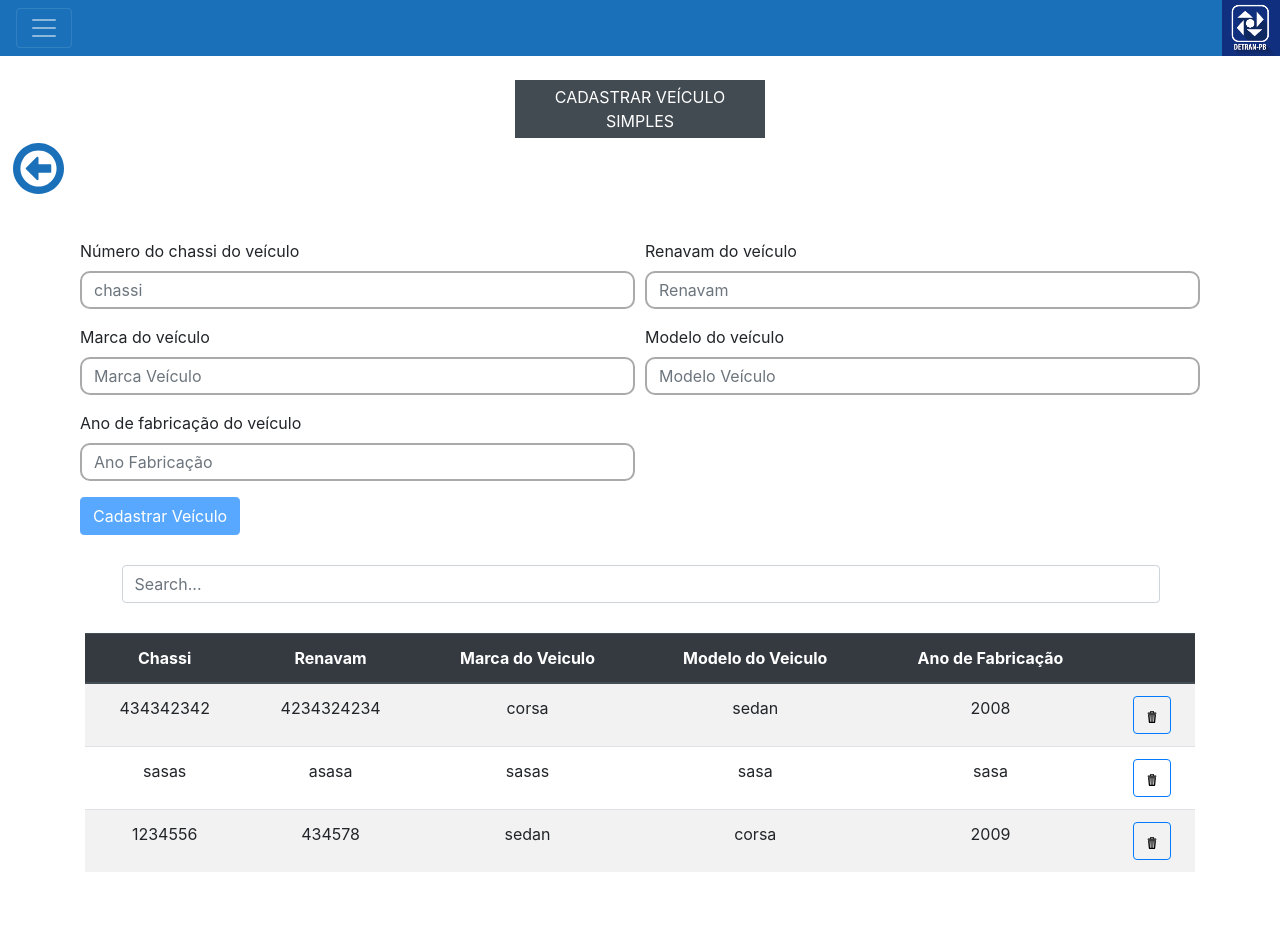
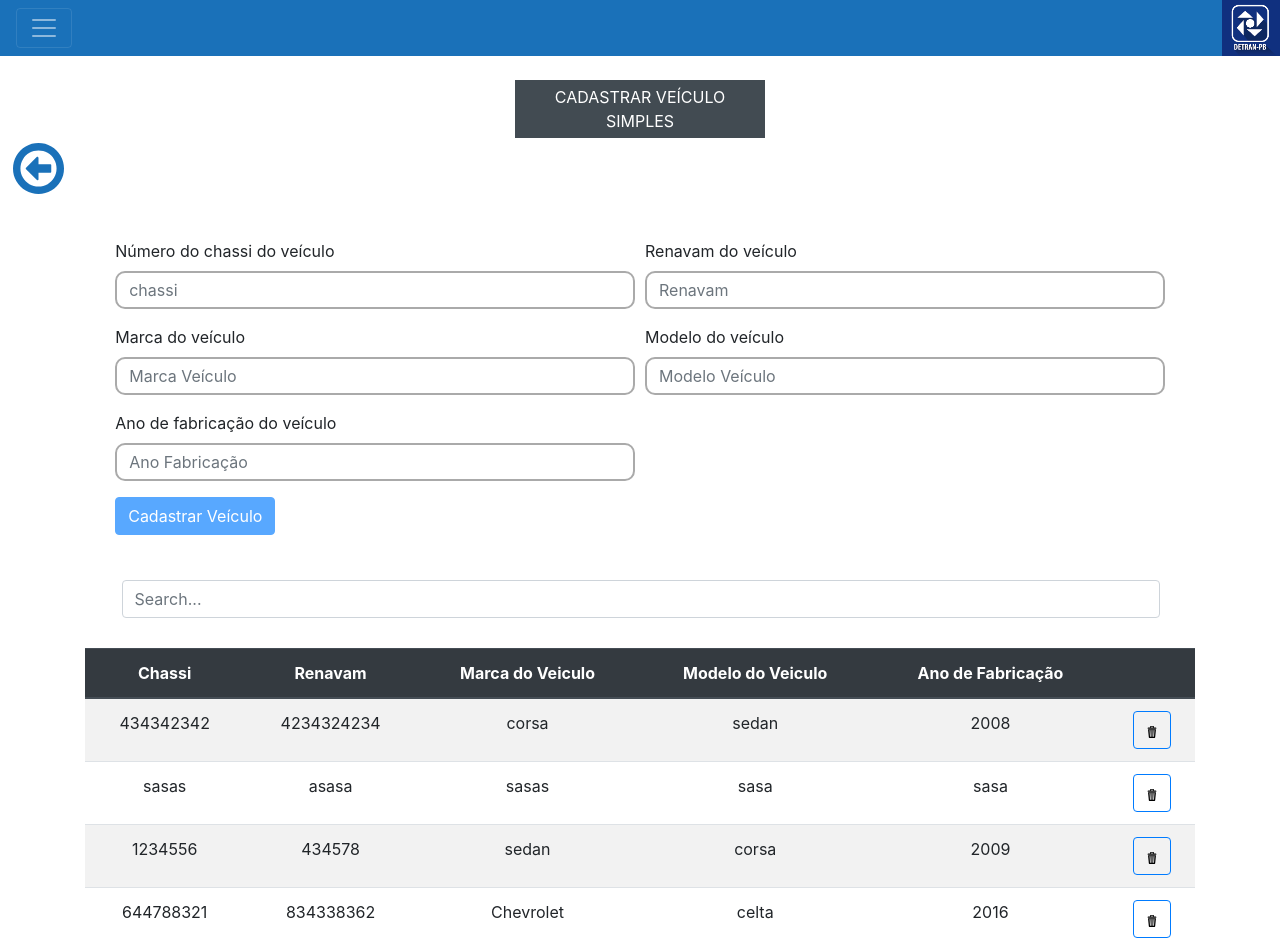
Before and after one commit to andersonribeirosi/treinamento-ctis, an Angular app: page /home/cadastroSimples in a window 1280 px wide. Shown: the top 952 px of the page. Before the commit the page ends 888 px from the top, so only its background shows below. Built offline with nearby package versions, Linux system fonts and the light colour scheme; data requests are answered from the project's data file.

Commit message:
melhorias no css do form de cadastro simples de veiculo

```diff
--- a/db.json
+++ b/db.json
@@ -37,6 +37,14 @@
       "modeloVeiculo": "corsa",
       "anoFabricacao": "2009",
       "id": 3
+    },
+    {
+      "chassi": "644788321",
+      "renavam": "834338362",
+      "marcaVeiculo": "Chevrolet",
+      "modeloVeiculo": "celta",
+      "anoFabricacao": "2016",
+      "id": 4
     }
   ],
   "profile": [
--- a/src/app/pages/cadastro-veiculo/cadastro-veiculo-simples/cadastro-veiculo-simples.component.css
+++ b/src/app/pages/cadastro-veiculo/cadastro-veiculo-simples/cadastro-veiculo-simples.component.css
@@ -37,8 +37,8 @@
     }
 
     form{
-      padding-left: 80px;
-      padding-right: 80px;
+      padding-left: 9%;
+      padding-right: 9%;
       padding-top: 25px;
-      padding-bottom: 15px;
+      padding-bottom: 30px;
     }
```
